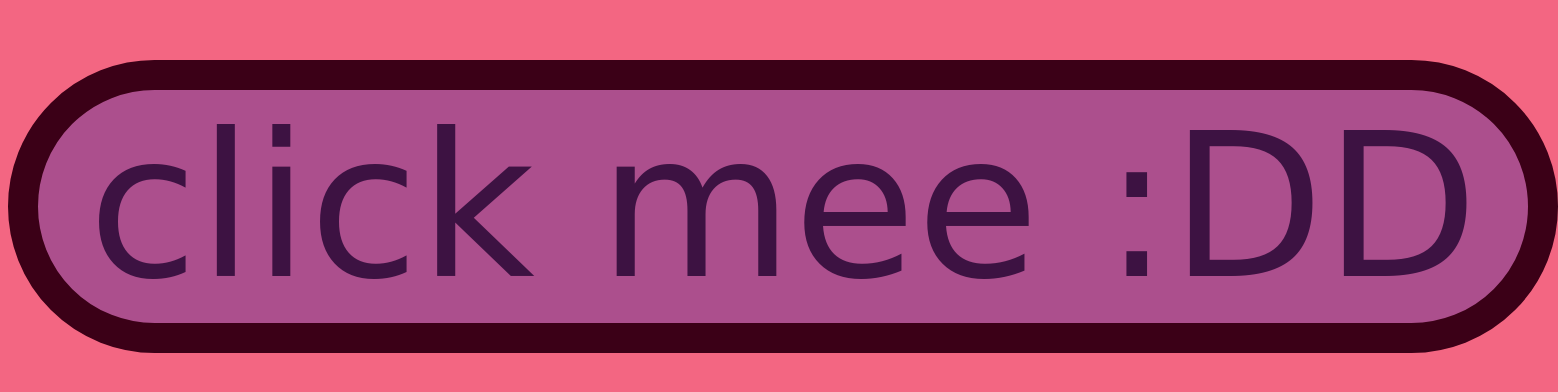
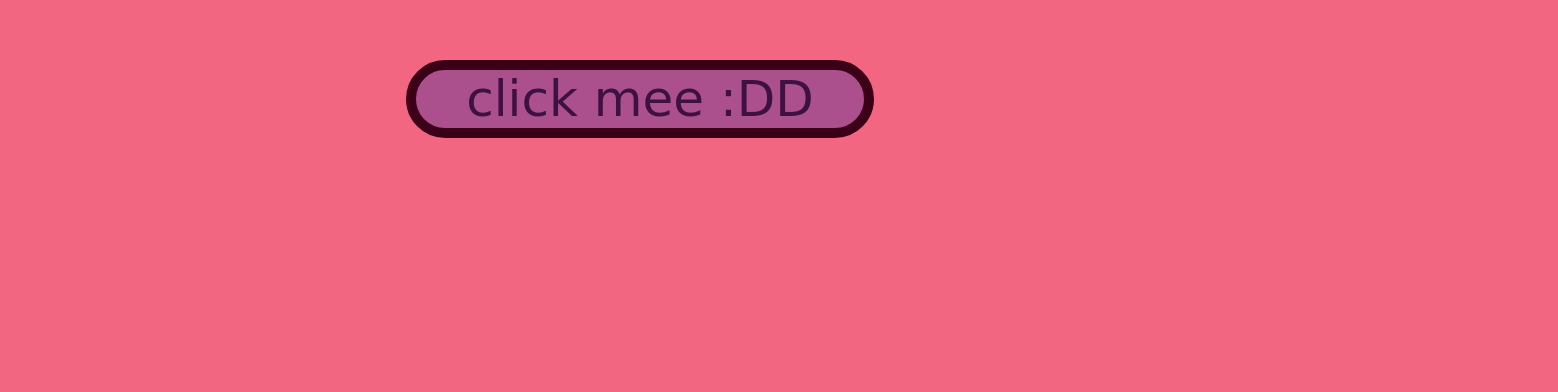
Before and after one commit to Doomyye/ButtonGamee, a plain HTML site: page index.html in a window 1280 px wide. Shown: the part 138-530 px from the top of the page, 1558 px wide, since content can reach past the window. Drawn offline with Linux system fonts and the light colour scheme.

Commit message:
Add files via upload

```diff
--- a/index.html
+++ b/index.html
@@ -6,7 +6,7 @@
         <meta name="author" content="Doomy" />
     </head>
     <body>
-        <input id="button" type="button" onclick="cutee();" value="click mee :DD"/>
+        <input class="button" type="button" onclick="cutee();" value="click mee :DD">
             <img id="picture" src="image.jpg"/>
                 <audio id="song" src="song.mp3">
         <script>
--- a/style.css
+++ b/style.css
@@ -15,19 +15,19 @@ body{
     visibility: hidden;
 }
 
-#button{
+.button{
     margin-top: 15%;
     top: 50%;
     padding: 0 50px;
-    font-size: 200px;
+    font-size: 50px;
     font-family: cursive;
     background-color: rgb(172, 79, 141);
-    border: 30px solid rgb(59, 0, 23);
+    border: 10px solid rgb(59, 0, 23);
     border-radius: 500px;
     color: rgb(61, 18, 66);
     cursor: pointer;
 }
 
-#button:hover {
+.button:hover {
     background-color: rgb(95, 39, 77);
 }
```
